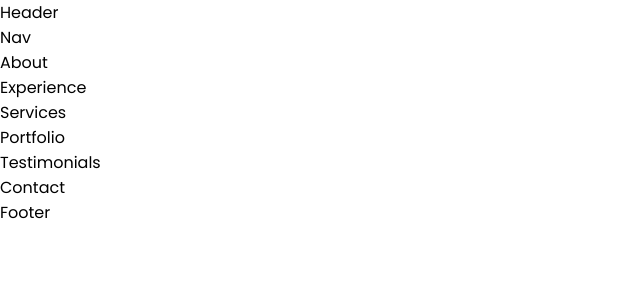
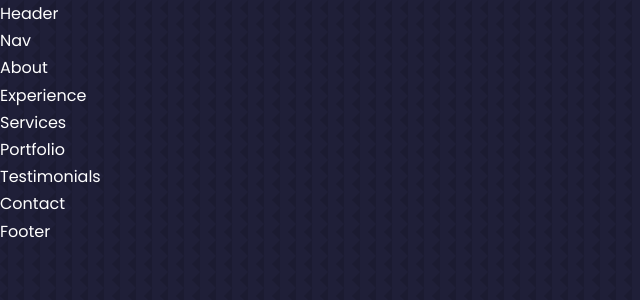
Before and after one commit to RichardChalk/portfolio, a React (Create React App) app: page / in a window 1280 px wide. Shown: the top 300 px of the page, without its empty margins (0-640 px from the left). Built offline with nearby package versions, Linux system fonts and the light colour scheme.

Commit message:
Added bg texture & colour

```diff
--- a/src/index.css
+++ b/src/index.css
@@ -37,4 +37,8 @@
 
 body {
   font-family: "Poppins", sans-serif;
+  background-color: var(--colour-bg);
+  color: var(--colour-white);
+  line-height: 1.7;
+  background-image: url(../src/assets/bg-texture.png);
 }
```
